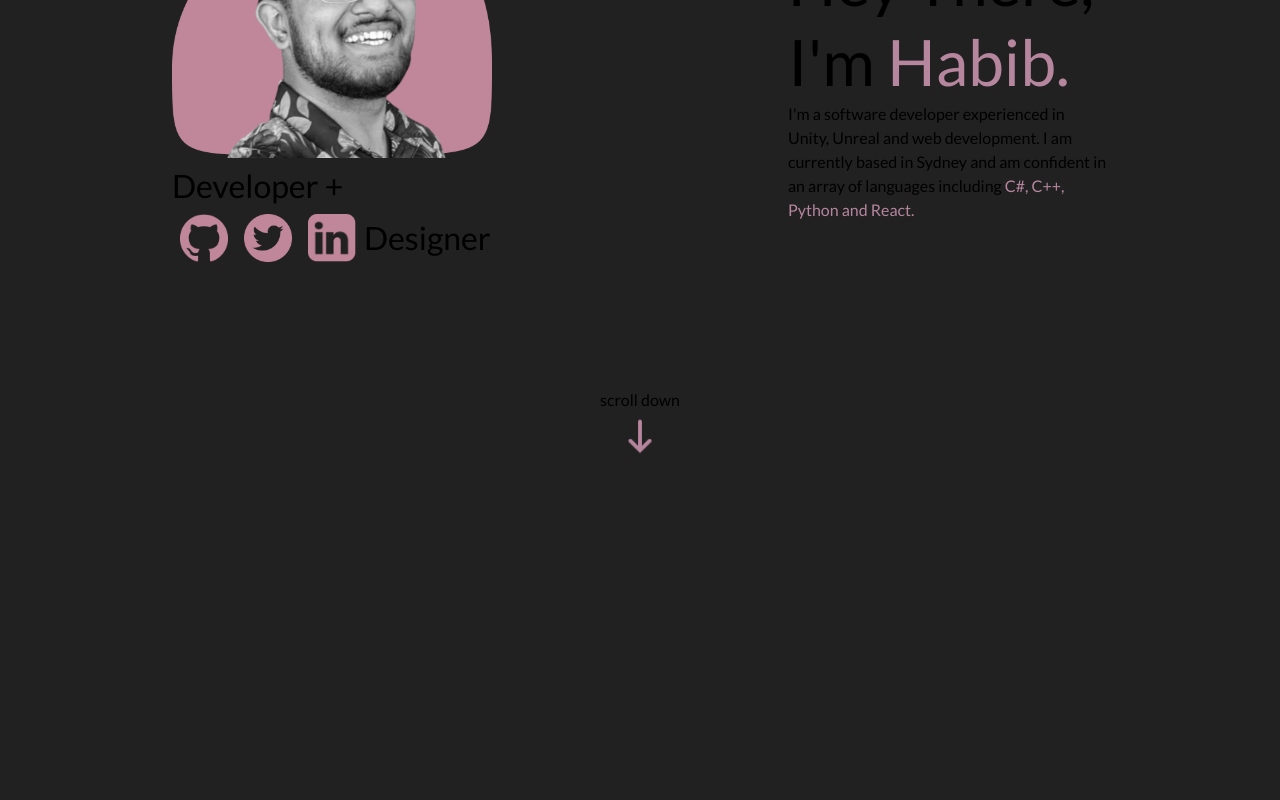
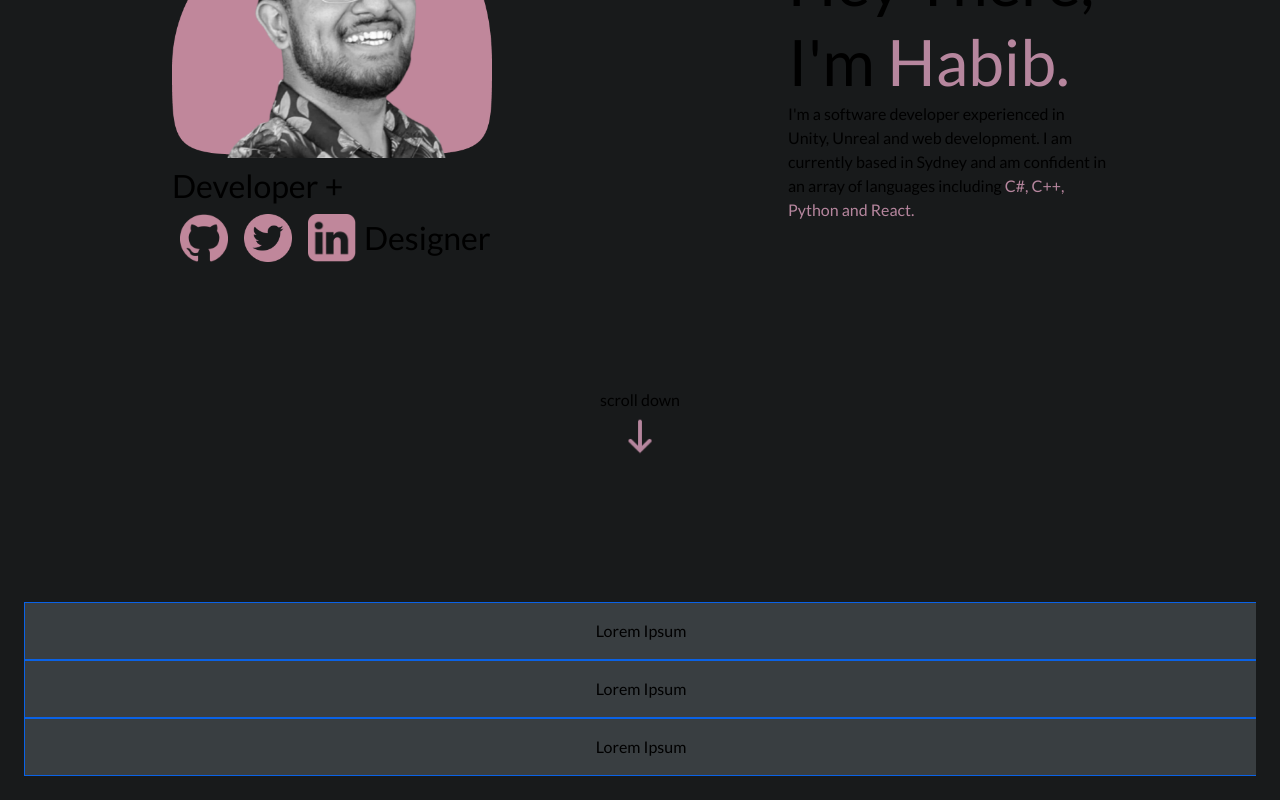
Before and after one commit to ItsRaijin/RaiWhoIs, a React (Vite) app: page / in a window 1280 px wide. Shown: the part 340-1140 px from the top of the page. Before the commit the page ends 800 px from the top, so only its background shows below. Built offline with nearby package versions, Linux system fonts and the light colour scheme.

Commit message:
HOW DOES CARASOULING WORKKKKKKKK I HATRE THIS

```diff
--- a/src/App.css
+++ b/src/App.css
@@ -90,6 +90,7 @@
   opacity: 1;
 }
 .scrolldown {
+  display: block;
   bottom: 0;
   left: 50%;
   transform: translateX(-50%);
@@ -97,3 +98,8 @@
   animation: bounce 1s infinite;
   margin-top: 1%;
 }
+
+.carousel{
+  scroll-snap-type: x mandatory;
+  overflow-x: auto;
+}
--- a/src/App.jsx
+++ b/src/App.jsx
@@ -1,6 +1,7 @@
 import './App.css'
 import './Effects.css'
 import Home from './Home'
+import Capsule from './Capsule'
 import { useEffect } from "react";
 import arrow from './images/arrow.png';
 
@@ -29,17 +30,26 @@ function App() {
         <button className='contact button'>Contact Me</button>
 
       </div>
+
+
       <div className="container">
         <Home />
+        <div className='scrolldown'>
+          <p className='para'>scroll down</p>
+          <img className='social hvr-icon-bob' src={arrow}></img>
+        </div>
       </div>
 
-      <div className='scrolldown'>
-        <p className='para'>scroll down</p>
-        <img className='social hvr-icon-bob' src={arrow}></img>
-      </div>
+      <br/><br/><br/><br/><br/><br/><br/><br/><br/>
+
 
       <div className="container">
+        <div className='carousel'>
+          <Capsule />
+          <Capsule />
+          <Capsule />
 
+        </div>
       </div>
 
 
--- /dev/null
+++ b/src/Capsule.css
@@ -0,0 +1,7 @@
+.capsule{
+    background-color: #393e41;
+    width: 100%;
+    height: 100%;
+    border: 1px solid #0a62e6;
+    position: relative;
+}
--- a/src/Capsule.jsx
+++ b/src/Capsule.jsx
@@ -1,6 +1,9 @@
+import './Capsule.css'
 function App() {
     return (
-        <div className='home'></div>
+        <div className='capsule'>
+            <p>Lorem Ipsum</p>
+        </div>
     )
 }
 export default App;
--- a/src/index.css
+++ b/src/index.css
@@ -5,7 +5,7 @@
   font-weight: 400;
 
   color-scheme: light dark;
-  background-color: #212121;
+  background-color: #181a1b;
 
   font-synthesis: none;
   text-rendering: optimizeLegibility;
```
